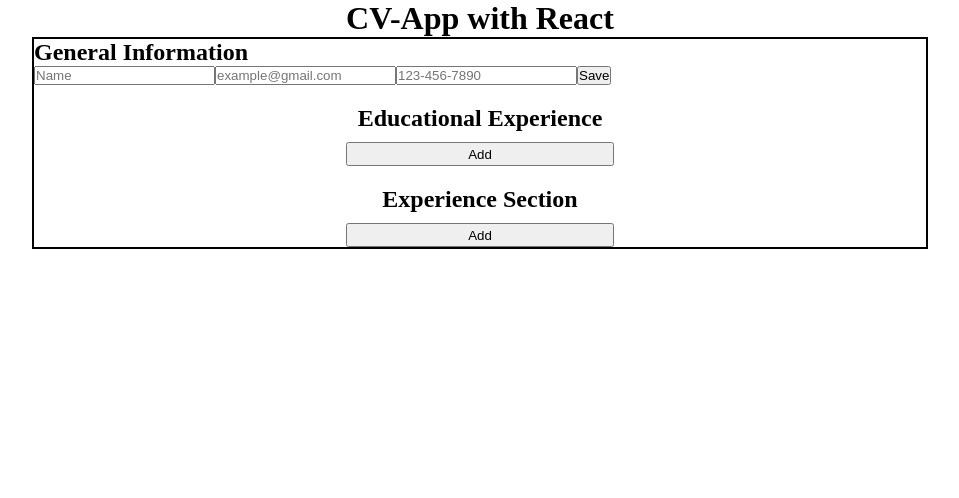
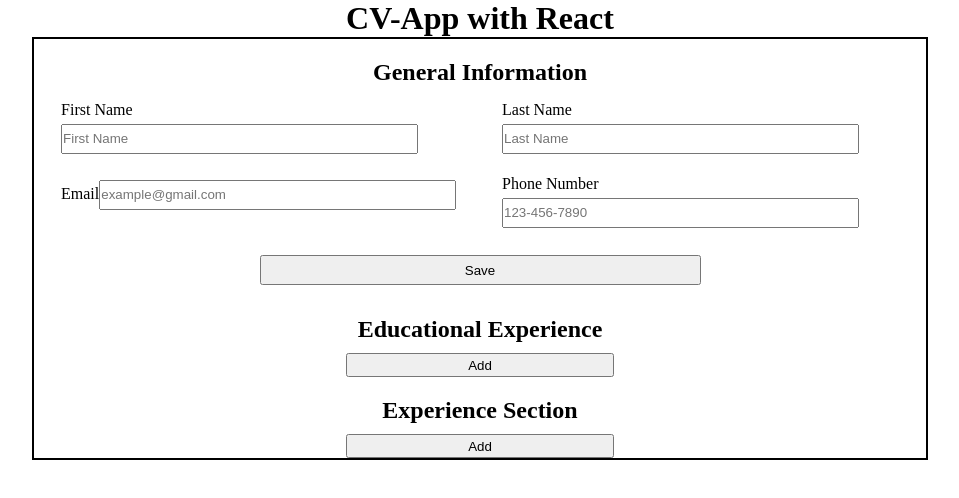
Before and after one commit to S460s/cv-app, a React (Create React App) app: page / in a window 1280 px wide. Shown: the top 498 px of the page, without its empty margins (160-1119 px from the left). Built offline with nearby package versions, Linux system fonts and the light colour scheme.

Commit message:
Basic version is done

```diff
--- a/src/App.js
+++ b/src/App.js
@@ -4,6 +4,7 @@ import EducationSection from './components/EducationSection';
 import ExpirienceSection from './components/ExperienceSection';
 import GeneralSection from './components/GeneralSection';
 import './styles/App.css';
+import './styles/forms.css';
 
 class App extends React.Component {
 	constructor(props) {
@@ -47,6 +48,7 @@ class App extends React.Component {
 					<h1 className='title'>CV-App with React</h1>
 				</header>
 				<main>
+					<h2 className='subTitle'>General Information</h2>
 					<GeneralSection />
 					<div>
 						<h2 className='subTitle'>Educational Experience</h2>
--- a/src/components/EducationSection.js
+++ b/src/components/EducationSection.js
@@ -1,5 +1,4 @@
 import React from 'react';
-import './../styles/forms.css';
 function SavedText(props) {
 	const { schoolName, study, from, to, handleEdit } = props;
 	return (
@@ -8,7 +7,9 @@ function SavedText(props) {
 			<p>Study: {study}</p>
 			<p>From: {from}</p>
 			<p>To: {to}</p>
-			<button onClick={handleEdit}>Edit</button>
+			<button className='formBtn generalBtn' onClick={handleEdit}>
+				Edit
+			</button>
 		</div>
 	);
 }
@@ -58,7 +59,7 @@ class EducationSection extends React.Component {
 			<section>
 				<form className='section' action='' onSubmit={this.handleSubmit}>
 					<label htmlFor='schoolName'>
-						<p>School Name</p>
+						<p>School Name:</p>
 						<input
 							type='text'
 							placeholder='School Name'
@@ -70,7 +71,7 @@ class EducationSection extends React.Component {
 						/>
 					</label>
 					<label>
-						<p>Title of Study</p>
+						<p>Title of Study:</p>
 						<input
 							type='text'
 							placeholder='Title of study'
@@ -81,7 +82,7 @@ class EducationSection extends React.Component {
 						/>
 					</label>
 					<label>
-						<p>From</p>
+						<p>From:</p>
 						<input
 							type='date'
 							name='from'
@@ -93,7 +94,7 @@ class EducationSection extends React.Component {
 					</label>
 
 					<label>
-						<p>To</p>
+						<p>To:</p>
 						<input
 							type='date'
 							name='to'
--- a/src/components/ExperienceSection.js
+++ b/src/components/ExperienceSection.js
@@ -1,5 +1,4 @@
 import React from 'react';
-import './../styles/forms.css';
 function SavedText(props) {
 	const { companyName, position, from, to, tasks, handleEdit } = props;
 	return (
@@ -9,7 +8,9 @@ function SavedText(props) {
 			<p>From: {from}</p>
 			<p>To: {to}</p>
 			<p>Main task/s: {tasks}</p>
-			<button onClick={handleEdit}>Edit</button>
+			<button className='formBtn generalBtn' onClick={handleEdit}>
+				Edit
+			</button>
 		</div>
 	);
 }
@@ -65,7 +66,7 @@ class ExpirienceSection extends React.Component {
 					className='section xpSection'
 					onSubmit={this.handleSubmit}>
 					<label>
-						<p>Company Name</p>
+						<p>Company Name:</p>
 						<input
 							type='text'
 							placeholder='Company Name'
@@ -77,7 +78,7 @@ class ExpirienceSection extends React.Component {
 					</label>
 
 					<label>
-						<p>Position Title</p>
+						<p>Position Title:</p>
 						<input
 							type='text'
 							placeholder='Position Title'
@@ -89,7 +90,7 @@ class ExpirienceSection extends React.Component {
 					</label>
 
 					<label>
-						<p>From</p>
+						<p>From:</p>
 						<input
 							type='date'
 							name='from'
@@ -101,7 +102,7 @@ class ExpirienceSection extends React.Component {
 					</label>
 
 					<label>
-						<p>To</p>
+						<p>To:</p>
 						<input
 							type='date'
 							name='to'
--- a/src/components/GeneralSection.js
+++ b/src/components/GeneralSection.js
@@ -1,13 +1,15 @@
 import React from 'react';
 function SavedText(props) {
-	const { name, email, phone, handleClick } = props;
+	const { firstName, lastName, email, phone, handleClick } = props;
 	return (
 		<div className='section'>
-			<h2>General Information</h2>
-			<p>Name: {name}</p>
+			<p>First Name: {firstName}</p>
+			<p>Last Name: {lastName}</p>
 			<p>Email: {email}</p>
 			<p>Phone: {phone}</p>
-			<button onClick={handleClick}>Edit</button>
+			<button className='formBtn generalBtn' onClick={handleClick}>
+				Edit
+			</button>
 		</div>
 	);
 }
@@ -17,7 +19,8 @@ class GeneralSection extends React.Component {
 		super(props);
 		this.state = {
 			editMode: true,
-			name: '',
+			firstName: '',
+			lastName: '',
 			email: '',
 			phone: '',
 		};
@@ -38,12 +41,13 @@ class GeneralSection extends React.Component {
 	}
 
 	render() {
-		const { editMode, name, email, phone } = this.state;
+		const { editMode, firstName, lastName, email, phone } = this.state;
 
 		if (!editMode) {
 			return (
 				<SavedText
-					name={name}
+					firstName={firstName}
+					lastName={lastName}
 					email={email}
 					phone={phone}
 					handleClick={this.handleSubmit}
@@ -53,16 +57,33 @@ class GeneralSection extends React.Component {
 
 		return (
 			<section className='generalSection'>
-				<h2>General Information</h2>
-				<form action='' onSubmit={this.handleSubmit}>
+				<form className='section' action='' onSubmit={this.handleSubmit}>
+					<label>
+						First Name
 						<input
 							type='text'
-						placeholder='Name'
-						name='name'
+							placeholder='First Name'
+							name='firstName'
 							onChange={this.handleChange}
-						value={name}
+							value={firstName}
 							required
 						/>
+					</label>
+
+					<label>
+						Last Name
+						<input
+							type='text'
+							placeholder='Last Name'
+							name='lastName'
+							onChange={this.handleChange}
+							value={lastName}
+							required
+						/>
+					</label>
+
+					<label>
+						Email
 						<input
 							type='email'
 							placeholder='example@gmail.com'
@@ -71,6 +92,9 @@ class GeneralSection extends React.Component {
 							value={email}
 							required
 						/>
+					</label>
+					<label>
+						Phone Number
 						<input
 							type='tel'
 							name='phone'
@@ -79,7 +103,10 @@ class GeneralSection extends React.Component {
 							value={phone}
 							required
 						/>
-					<button type='submit'>Save</button>
+					</label>
+					<button className='formBtn generalBtn' type='submit'>
+						Save
+					</button>
 				</form>
 			</section>
 		);
--- a/src/styles/forms.css
+++ b/src/styles/forms.css
@@ -8,11 +8,17 @@
 	padding: 5px;
 }
 
+.xpSection {
+	grid-template-rows: repeat(4, auto);
+	height: max-content;
+}
+
 .section > label {
 	width: 90%;
 	height: 100%;
 	margin: 10px;
 }
+
 label > input {
 	width: 90%;
 	height: 40%;
@@ -23,9 +29,10 @@ label > input {
 	width: 50%;
 	height: 30px;
 }
-.xpSection {
-	grid-template-rows: repeat(4, auto);
-	height: max-content;
+
+.generalBtn {
+	grid-column: 1/3;
+	width: 50%;
 }
 
 textarea {
```
Lines whose indentation alone changed are shown as unchanged.
